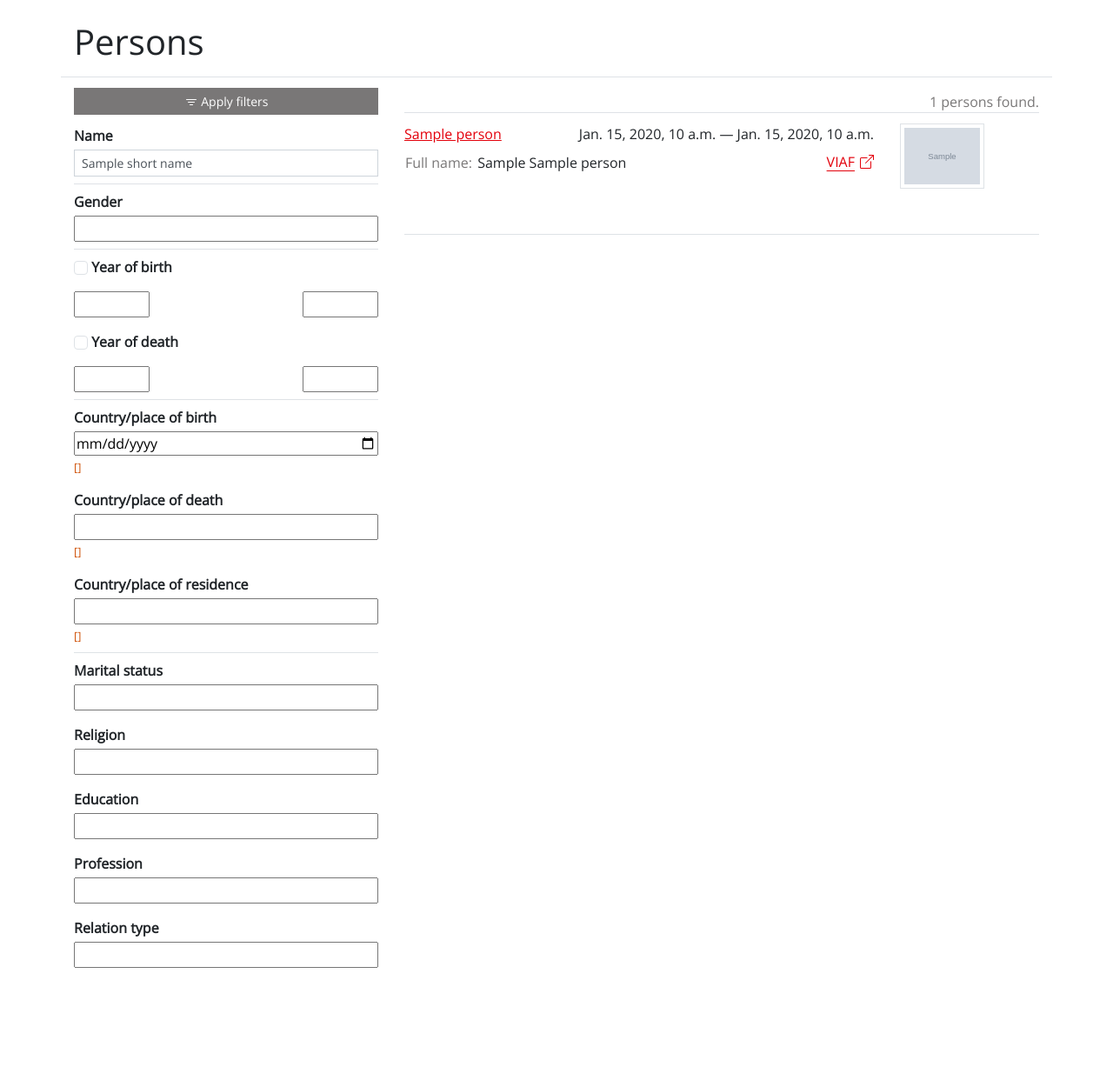
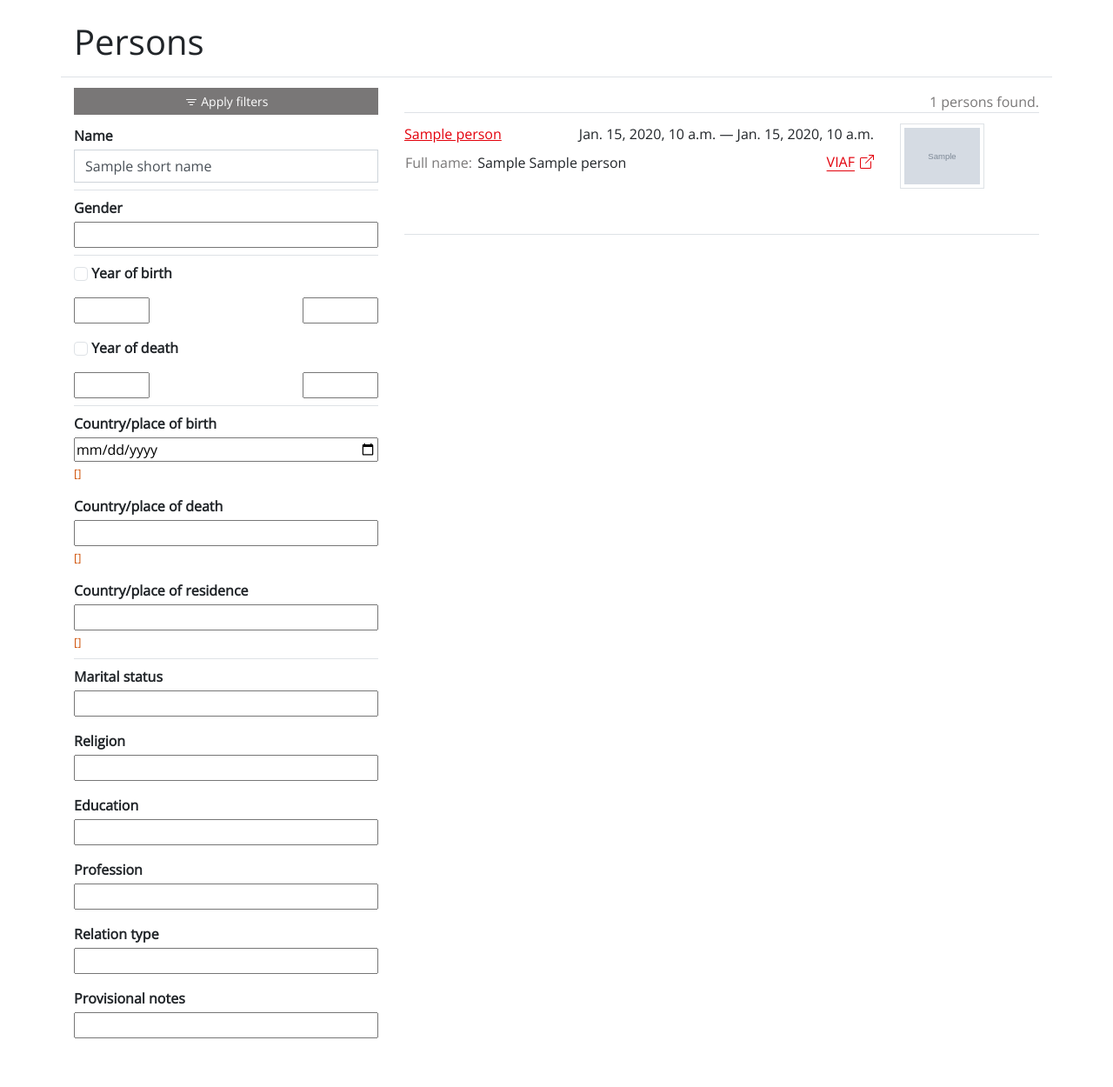
Before and after one commit to tsg-humlab/shewrote, a Django app: template shewrote/templates/shewrote/persons.html in a window 1280 px wide. Shown: the part 66-1316 px from the top of the page at 87% size. Before the commit the page ends 1179 px from the top, so only its background shows below. Run offline with Django 4.2, Linux system fonts and the light colour scheme; the template is opened without the code that fills it: most values are stand-ins (such as "Sample title", 1, 10 or a date in 2020); grey boxes marked "Sample" are stand-in pictures; form fields are guessed from the names that the template uses; some libraries are stand-ins or nearby versions.

Commit message:
feat: Add Provisional notes to Person filter #42

```diff
--- a/shewrote/forms.py
+++ b/shewrote/forms.py
@@ -262,6 +262,11 @@ class PersonSearchForm(forms.Form):
         required=False
     )
 
+    provisional_notes = forms.CharField(
+        widget=forms.widgets.TextInput(attrs={'class':"form-control", 'placeholder': "Enter one or more words"}),
+        required = False
+    )
+
     def __init__(self, *args, **kwargs):
         super().__init__(*args, **kwargs)
 
--- a/shewrote/templates/shewrote/persons.html
+++ b/shewrote/templates/shewrote/persons.html
@@ -40,7 +40,7 @@
             <div class="py-2 vstack gap-1">
                 <strong>Name</strong>
                 <input type="text" id="short_name" name="short_name" value="{{ short_name }}"
-                       size=30 placeholder="Enter (part of) a name" class="form-control form-control-sm"/>
+                       size=30 placeholder="Enter (part of) a name" class="form-control"/>
             </div>
 
             <div class="py-2 vstack gap-1 border-top">
@@ -111,6 +111,11 @@
             <div class="py-2 vstack gap-1">
                 <strong>Relation type</strong>
                 {{ search_form.relation_type }}
+            </div>
+
+            <div class="py-2 vstack gap-1">
+                <strong>Provisional notes</strong>
+                {{ search_form.provisional_notes }}
             </div>
         </form>
         <script src="https://cdnjs.cloudflare.com/ajax/libs/jquery/3.5.1/jquery.min.js"></script>
--- a/shewrote/views.py
+++ b/shewrote/views.py
@@ -112,6 +112,7 @@ def filter_persons_with_form(persons: QuerySet[Person], search_form: PersonSearc
     persons = filter_qs_by_field(persons, 'education', 'personeducation__education_id__in')
     persons = filter_qs_by_field(persons, 'profession', 'personprofession__profession_id__in')
     persons = filter_qs_by_field(persons, 'relation_type', 'from_relations__types__id__in')
+    persons = filter_qs_by_field(persons, 'provisional_notes', 'notes__icontains')
 
     return persons
 
```
